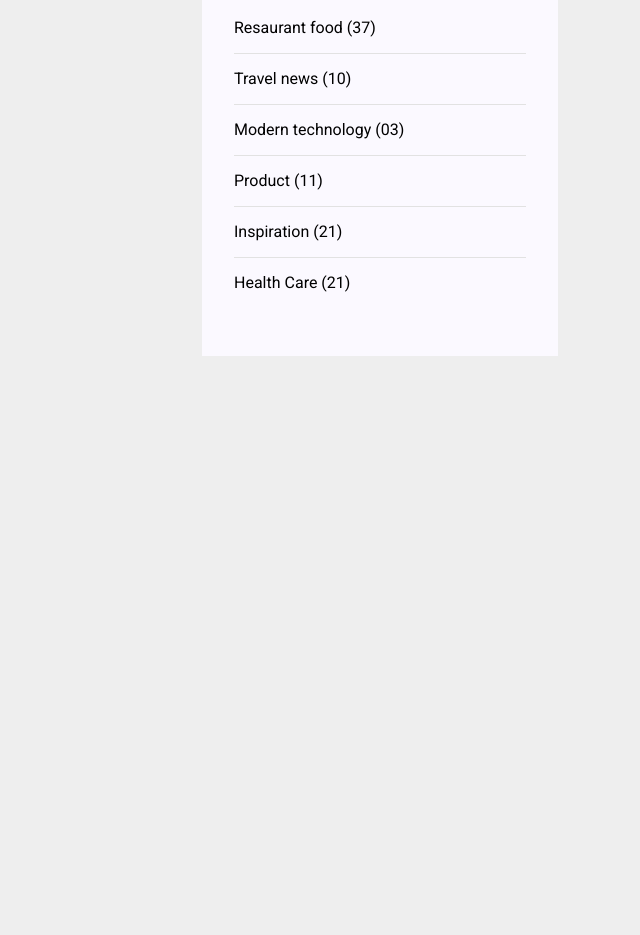
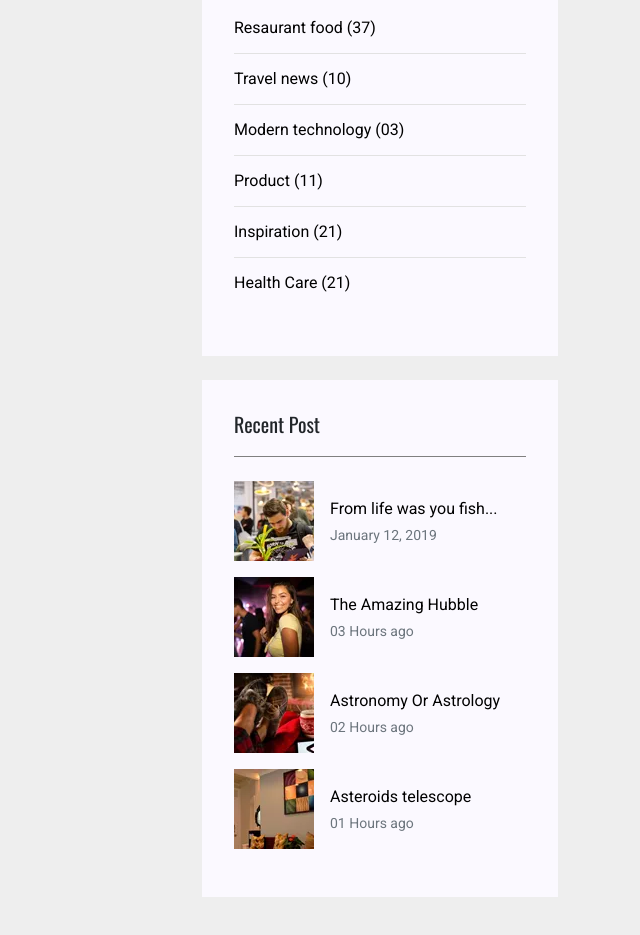
Before and after one commit to mm-tvkl/Complete-Project-7, a website: page blog.html in a window 1280 px wide. Shown: the part 926-1861 px from the top of the page, without its empty margins (640-1280 px from the left). Before the commit the page ends 1354 px from the top, so only its background shows below. Drawn offline with nearby package versions, Linux system fonts and the light colour scheme.

Commit message:
Recent post Section added blog.html

```diff
--- a/Scss/_blog.scss
+++ b/Scss/_blog.scss
@@ -60,3 +60,12 @@
     border-bottom: 1px solid gray;
     padding-bottom: 20px;
 }
+
+.recent-post-link{
+    color: black;
+    text-decoration: none;
+    @include transition(color 300ms);
+    &:hover{
+        color: $color-pink;
+    }
+}
--- a/blog.html
+++ b/blog.html
@@ -1,5 +1,6 @@
 <!DOCTYPE html>
 <html lang="en">
+
 <head>
     <meta charset="UTF-8">
     <meta http-equiv="X-UA-Compatible" content="IE=edge">
@@ -15,6 +16,7 @@
     <link rel="stylesheet" href="./Css/main.min.css">
     <title>Umeet | Blog</title>
 </head>
+
 <body>
     <!-- Navbar -->
     <nav class="navbar navbar-expand-lg navbar-light bg-light p-0">
@@ -142,6 +144,51 @@
                                 </ul>
                             </div>
                         </div>
+
+                        <!-- Recent Post -->
+                        <div class="card rounded-0 border-0 my-4">
+                            <div class="card-body bg-card-side" style="padding: 2rem;">
+                                <h5 class="title-section-border">Recent Post</h5>
+                                <div class="mt-4">
+                                    <!-- Item 1 -->
+                                    <div class="d-flex my-3">
+                                        <img src="./Images/recent1.png">
+                                        <div class="ms-3 d-flex flex-column justify-content-center">
+                                            <a href="#" class="recent-post-link">From life was you fish...</a>
+                                            <small class="mt-1 text-muted">January 12, 2019</small>
+                                        </div>
+                                    </div>
+
+                                    <!-- Item 2 -->
+                                    <div class="d-flex my-3">
+                                        <img src="./Images/recent2.png">
+                                        <div class="ms-3 d-flex flex-column justify-content-center">
+                                            <a href="#" class="recent-post-link">The Amazing Hubble</a>
+                                            <small class="mt-1 text-muted">03 Hours ago</small>
+                                        </div>
+                                    </div>
+
+                                    <!-- Item 3 -->
+                                    <div class="d-flex my-3">
+                                        <img src="./Images/recent3.png">
+                                        <div class="ms-3 d-flex flex-column justify-content-center">
+                                            <a href="#" class="recent-post-link">Astronomy Or Astrology</a>
+                                            <small class="mt-1 text-muted">02 Hours ago</small>
+                                        </div>
+                                    </div>
+
+                                    <!-- Item 4 -->
+                                    <div class="d-flex my-3">
+                                        <img src="./Images/recent4.png">
+                                        <div class="ms-3 d-flex flex-column justify-content-center">
+                                            <a href="#" class="recent-post-link">Asteroids telescope</a>
+                                            <small class="mt-1 text-muted">01 Hours ago</small>
+                                        </div>
+                                    </div>
+                                </div>
+                            </div>
+                        </div>
+
                     </div>
                 </div>
             </div>
@@ -159,4 +206,5 @@
 
 <!-- Script.js -->
 <script src="./Js/script.js"></script>
+
 </html>
```
Also changed, not shown: Css/main.min.css, Images/recent1.png (added), Images/recent2.png (added), Images/recent3.png (added), Images/recent4.png (added).
